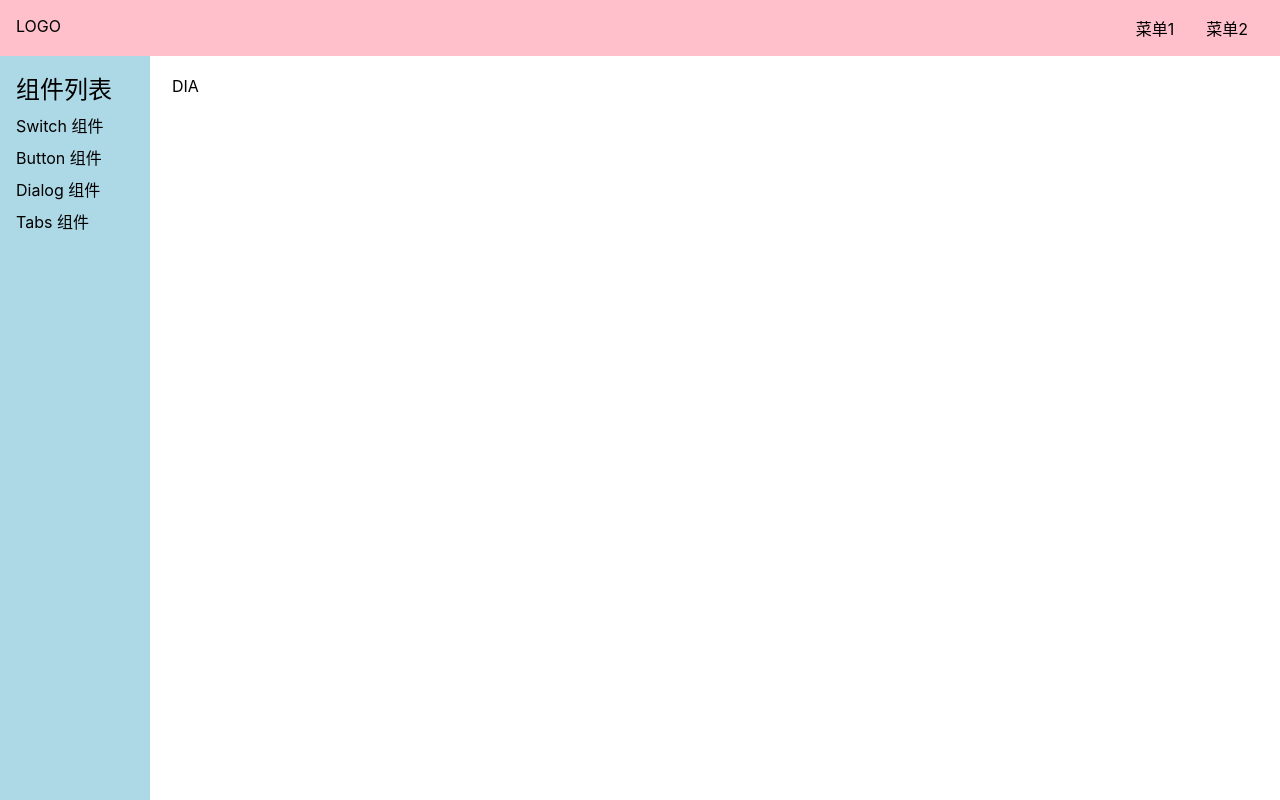
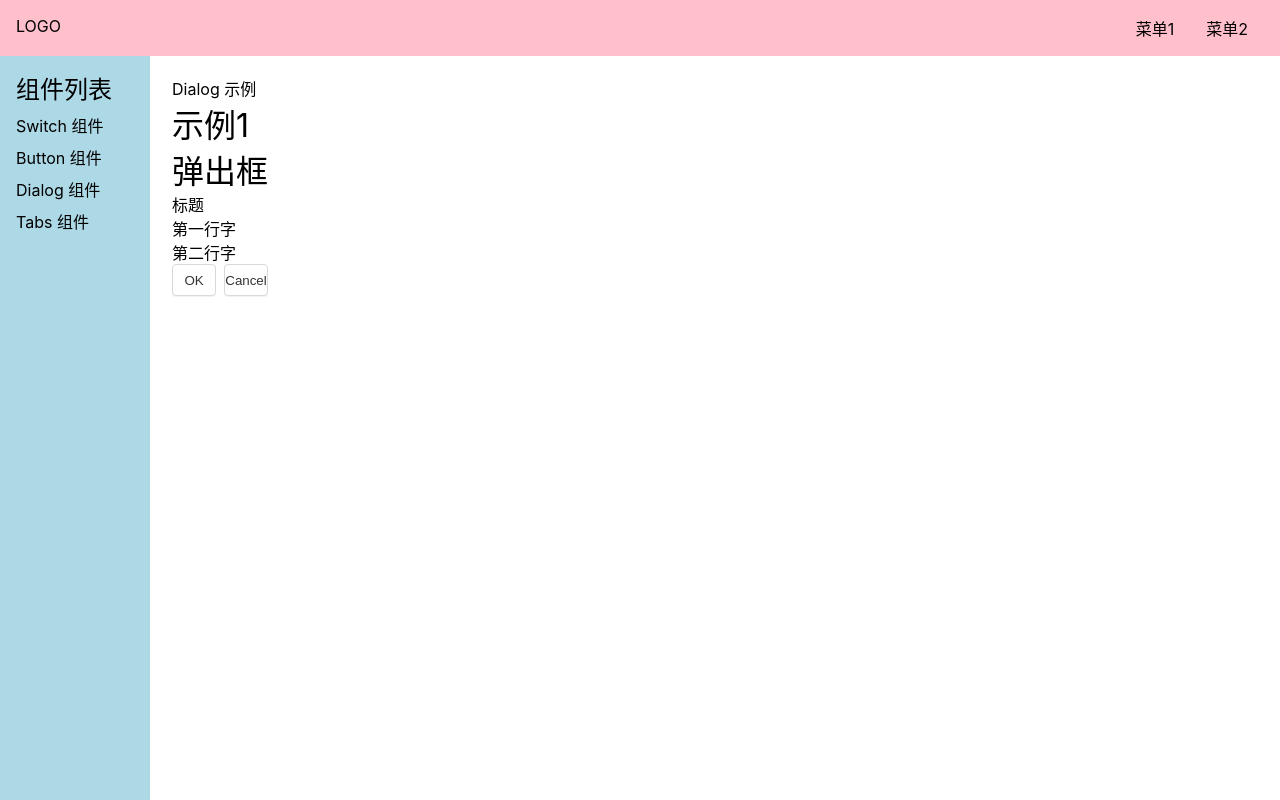
Before and after one commit to mumu111111/gulu-ui, a Vue app: page /#/doc/dialog in a window 1280 px wide. Built offline with nearby package versions, Linux system fonts and the light colour scheme.

Commit message:
创建Dialog组件

```diff
--- a/src/components/DialogDemo.vue
+++ b/src/components/DialogDemo.vue
@@ -1,3 +1,11 @@
 <template>
-  <div>DIA</div>
+  <div>Dialog 示例</div>
+  <h1>示例1</h1>
+  <Dialog />
 </template>
+<script lang="ts">
+import Dialog from "../lib/Dialog.vue";
+export default {
+  components: { Dialog },
+};
+</script>
--- /dev/null
+++ b/src/lib/Dialog.vue
@@ -0,0 +1,23 @@
+<template>
+  <h1>弹出框</h1>
+  <div class="dialog-overlay"></div>
+  <div class="dialog-wrapper">
+    <header>标题</header>
+    <main>
+      <p>第一行字</p>
+      <p>第二行字</p>
+    </main>
+    <footer>
+      <Button>OK</Button>
+      <Button>Cancel</Button>
+    </footer>
+  </div>
+</template>
+<script lang="ts">
+import Button from "./Button.vue";
+export default {
+  components: {
+    Button,
+  },
+};
+</script>
```
